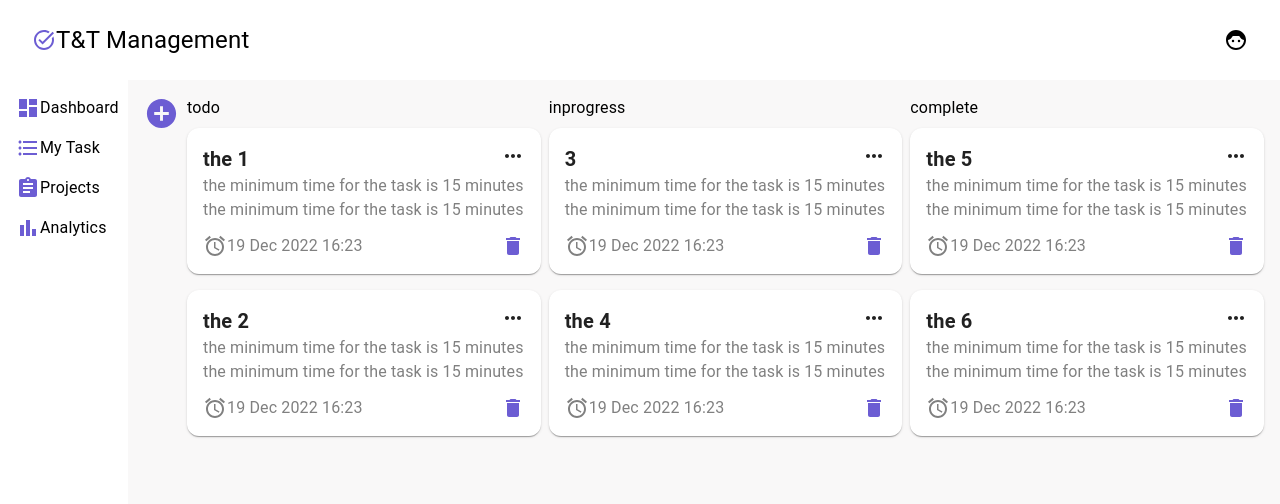
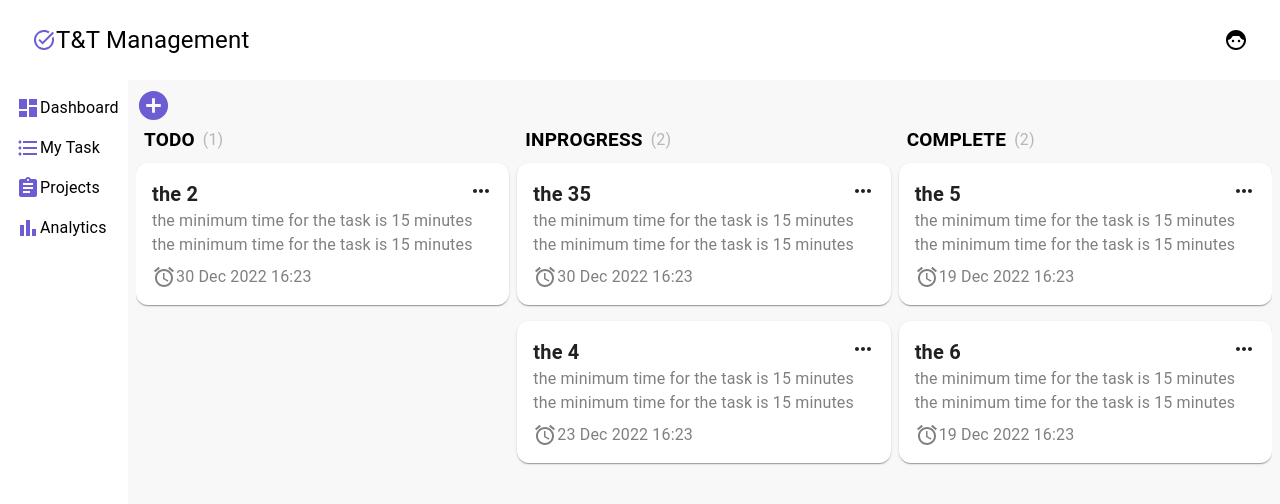
Before and after one commit to m4xx1k/ttm, a React (Create React App) app: page / in a window 1280 px wide. Shown: the top 504 px of the page. Built offline with nearby package versions, Linux system fonts and the light colour scheme; data requests are answered from the project's data file.

Commit message:
adaptive for mytasks page. popover for task. etc

```diff
--- a/db.json
+++ b/db.json
@@ -1,48 +1,52 @@
 {
   "tasks": [
     {
-      "title": "the 1",
-      "ddl": "12.19.2022 16:23",
-      "desc": "the minimum time for the task is 15 minutes the minimum time for the task is 15 minutes",
-      "hashtags": [],
-      "microtasks": [],
-      "microtask": "",
-      "status": "todo",
-      "id": 1,
-      "order": 1
+      "id": 1
     },
     {
       "title": "the 2",
-      "ddl": "12.19.2022 16:23",
+      "ddl": "12.30.2022 16:23",
       "desc": "the minimum time for the task is 15 minutes the minimum time for the task is 15 minutes",
       "hashtags": [],
       "microtasks": [],
       "microtask": "",
       "status": "todo",
       "id": 2,
-      "order": 2
+      "order": 2,
+      "newht": {
+        "text": "",
+        "color": "#00ffff"
+      }
     },
     {
-      "title": "3",
-      "ddl": "12.19.2022 16:23",
+      "title": "the 35",
+      "ddl": "12.30.2022 16:23",
       "desc": "the minimum time for the task is 15 minutes the minimum time for the task is 15 minutes",
       "hashtags": [],
       "microtasks": [],
       "microtask": "",
       "status": "inprogress",
       "id": 3,
-      "order": 3
+      "order": 3,
+      "newht": {
+        "text": "",
+        "color": "#00ffff"
+      }
     },
     {
       "title": "the 4",
-      "ddl": "12.19.2022 16:23",
+      "ddl": "12.23.2022 16:23",
       "desc": "the minimum time for the task is 15 minutes the minimum time for the task is 15 minutes",
       "hashtags": [],
       "microtasks": [],
       "microtask": "",
       "status": "inprogress",
       "id": 4,
-      "order": 4
+      "order": 4,
+      "newht": {
+        "text": "",
+        "color": "#00ffff"
+      }
     },
     {
       "title": "the 5",
--- a/src/App.js
+++ b/src/App.js
@@ -1,4 +1,4 @@
-import {Stack} from "@mui/material";
+import {Box, Stack} from "@mui/material";
 import Header from "./components/Header";
 import Flex from "./ui/Flex";
 import SideNavigation from "./components/SideNavigation";
@@ -8,16 +8,16 @@ import MyTasks from "./pages/MyTasks";
 
 function App() {
     return (
-        <div className="App">
+        <Box sx={{overflowX:"hidden"}} className="App">
             <Header/>
             <Flex minHeight="90vh">
                 <SideNavigation minW="10vw"/>
-                <Stack p={2} bgcolor="bg.main"  h="100%" width="100%" direction={{md:"row"}} justifyContent="space-evenly">
+                <Stack p={1} bgcolor="bg.main" width="100%">
                     <MyTasks/>
                 </Stack>
             </Flex>
 
-        </div>
+        </Box>
     );
 }
 
--- a/src/api/TaskApi.js
+++ b/src/api/TaskApi.js
@@ -36,7 +36,7 @@ export const taskApi = createApi({
             }),
             invalidatesTags: ["Tasks"]
         }),
-        changeStatusTask: build.mutation({
+        changeTask: build.mutation({
             query(data){
                 const {id, body} = data
                 return {
--- a/src/components/SideNavigation.jsx
+++ b/src/components/SideNavigation.jsx
@@ -8,7 +8,9 @@ import FormatListBulletedIcon from '@mui/icons-material/FormatListBulleted';
 
 const SideNavigation = ({minW}) => {
     return (
-        <Flex display={{xs:"none",md:"flex"}} id="sidenavigation" color="text.main" flexDirection="column" minWidth={minW}>
+
+            <Flex display={{xs: "none", md: "flex"}} id="sidenavigation" color="text.main" flexDirection="column"
+                  minWidth={minW}>
                 <List>
                     <ListItem>
                         <DashboardIcon color="primary"/>
--- a/src/components/Task.jsx
+++ b/src/components/Task.jsx
@@ -1,43 +1,69 @@
 import React, {useState} from 'react';
-import {Card, Popover, Typography} from "@mui/material";
+import {
+    Card,
+    Collapse,
+    Dialog,
+    Divider,
+    List,
+    ListItem,
+    Popover,
+    Typography
+} from "@mui/material";
 import MoreHorizIcon from '@mui/icons-material/MoreHoriz';
 import AlarmIcon from "@mui/icons-material/Alarm";
 import Flex from "../ui/Flex";
 import dayjs from "dayjs";
 import Hashtag from "../ui/Hashtag";
 import MicroTask from "./MicroTask";
+import ExpandLess from '@mui/icons-material/ExpandLess';
+import ExpandMore from '@mui/icons-material/ExpandMore';
+import {taskApi} from "../api/TaskApi";
+import EditIcon from '@mui/icons-material/Edit';
 import DeleteIcon from '@mui/icons-material/Delete';
-import {taskApi} from "../api/TaskApi";
+import ArchiveIcon from '@mui/icons-material/Archive';
+import MonitorHeartIcon from '@mui/icons-material/MonitorHeart';
+import TaskForm from "./TaskForm";
+
+const statuses = ["todo", "inprogress", "complete"]
 
 const Task = ({task}) => {
+    const [anchorEl, setAnchorEl] = useState(null);
+
+    const openPopover = Boolean(anchorEl);
+    const [openCollapse, setOpenCollapse] = useState(false)
     const [deleteTask] = taskApi.useDeleteTaskMutation()
     const handleDeleteTask = async (id) => await deleteTask(id)
-    const [anchorEl, setAnchorEl] = useState(null);
-    const handleClick = (event) => {
-        setAnchorEl(event.currentTarget);
-    };
-    const handleClose = () => {
-        setAnchorEl(null);
-    };
-    const open = Boolean(anchorEl);
-
-
-
+    const [changeTask] = taskApi.useChangeTaskMutation()
+    const handleChangeTask = async (body) => {
+        await changeTask({id: task.id, body})
+    }
+    const [openDialog, setOpenDialog] = useState(false)
 
     return (
-        <Card  className="task"
+        <Card className="task"
+              sx={{cursor: "initial", padding: 2, margin: "8px 0", minWidth: 200, maxWidth: 360, borderRadius: 3}}
+        >
+            <Dialog
+                open={openDialog}
+                onClose={() => setOpenDialog(prev => !prev)}
+            >
+                <TaskForm handleCloseDialog={() => setOpenDialog(false)} handleSubmit={handleChangeTask}
+                          values={{...task, newht: {text: "", color: "#00ffff"}}}/>
+            </Dialog>
 
-              sx={{cursor:"initial",padding: 2, margin: "8px 0", maxWidth: 380, borderRadius: 3}}
-        >
             <Flex justifyContent="space-between">
+
                 <Typography fontWeight="700" fontSize="20px" width="90%">
                     {task.title}
                 </Typography>
-                <MoreHorizIcon onClick={handleClick} cursor="pointer" width="10%"/>
+
+                <MoreHorizIcon onClick={(e) => setAnchorEl(e.currentTarget)} cursor="pointer" width="10%"/>
+
+
                 <Popover
-                    open={open}
+                    open={openPopover}
                     anchorEl={anchorEl}
-                    onClose={handleClose}
+                    onClose={() => setAnchorEl(null)}
                     anchorOrigin={{
                         vertical: 'bottom',
                         horizontal: 'right',
@@ -47,8 +73,49 @@ const Task = ({task}) => {
                         horizontal: 'left',
                     }}
                 >
-                    <Typography sx={{p: 2}}>The content of the Popover.</Typography>
+
+                    <List sx={{minWidth: 152}}>
+
+                        <ListItem sx={{cursor: 'pointer'}} onClick={() => setOpenDialog(true)}>
+                            <EditIcon/>
+                            <Typography>Edit</Typography>
+                        </ListItem>
+
+                        <ListItem sx={{cursor: 'pointer'}} onClick={() => setOpenCollapse(prev => !prev)}>
+                            <Flex alignItems="center" justifyContent="space-between">
+                                <MonitorHeartIcon/>
+                                <Typography>{task.status.toUpperCase()}</Typography>
+                                {openCollapse ? <ExpandLess/> : <ExpandMore/>}
+                            </Flex>
+                        </ListItem>
+
+                        <Collapse in={openCollapse} timeout="auto" unmountOnExit>
+                            <List component="div">
+                                {statuses.filter(st => st !== task.status).map(st =>
+                                    <ListItem sx={{cursor: 'pointer'}} key={st}
+                                              onClick={() => handleChangeTask({...task, status: st})}>
+                                        <Typography> - {st.toUpperCase()}</Typography>
+                                    </ListItem>
+                                )}
+                            </List>
+                        </Collapse>
+
+                        <Divider/>
+
+                        <ListItem sx={{cursor: 'pointer'}} onClick={() => handleDeleteTask(task.id)}>
+                            <DeleteIcon/>
+                            <Typography>Delete</Typography>
+                        </ListItem>
+
+                        <ListItem sx={{cursor: 'pointer'}}>
+                            <ArchiveIcon/>
+                            <Typography>Archive</Typography>
+                        </ListItem>
+
+                    </List>
+
                 </Popover>
+
             </Flex>
             <Flex flexWrap="wrap" gap={1}>
                 {
@@ -71,16 +138,11 @@ const Task = ({task}) => {
                 }
             </Flex>
 
-            <Flex justifyContent="space-between" margin="12px 0 0">
-                <Flex alignItems="center" color="grey">
-                    <AlarmIcon/>
-                    <Typography>
-                        {dayjs(task.ddl).format("DD MMM YYYY HH:mm")}
-                    </Typography>
-
-                </Flex>
-                <DeleteIcon color="primary"
-                    onClick={() => handleDeleteTask(task.id)}/>
+            <Flex alignItems="center" color="grey" marginTop={1}>
+                <AlarmIcon/>
+                <Typography>
+                    {dayjs(task.ddl).format("DD MMM YYYY HH:mm")}
+                </Typography>
             </Flex>
         </Card>
     );
--- a/src/components/NewTaskForm.jsx
+++ b/src/components/TaskForm.jsx
@@ -23,7 +23,7 @@ const initialValues = {
     newht: {text: "", color: "#00ffff"},
 }
 
-const NewTaskForm = ({w, handleSubmit}) => {
+const TaskForm = ({handleSubmit, values = initialValues,handleCloseDialog}) => {
 
     const validationSchema = yup.object().shape({
         title: yup.string().min(3, "Too short!").max(38, "Too long!").required("Required!"),
@@ -40,12 +40,17 @@ const NewTaskForm = ({w, handleSubmit}) => {
 
 
     const formik = useFormik({
-        initialValues: initialValues,
+        initialValues: values,
         validationSchema: validationSchema,
         onSubmit: (values) => {
-            handleSubmit({...values, status: "todo"})
+            const status = values.hasOwnProperty("status") ? values.status : "todo"
+            handleSubmit({...values, status: status})
             formik.resetForm()
+            if (typeof handleCloseDialog === 'function') {
+                handleCloseDialog()
+            }
         }
+
 
     })
 
@@ -87,10 +92,9 @@ const NewTaskForm = ({w, handleSubmit}) => {
     }
 
     return (
-        <Stack maxWidth={400} width={w} as="form" onSubmit={formik.handleSubmit} p={3} sx={{borderRadius: 10}} gap={2}
+        <Stack maxWidth={400} as="form" onSubmit={formik.handleSubmit} p={3} sx={{borderRadius: 10}} gap={2}
                bgcolor="#fff">
             <TextField
-
                 id="title"
                 name="title"
                 label="Title"
@@ -156,6 +160,7 @@ const NewTaskForm = ({w, handleSubmit}) => {
 
             <Stack gap="8px" direction="row" alignItems="center">
                 <TextField
+                    fullWidth
                     id="newHashtag"
                     name="newHashtag"
                     label="Add Hashtag"
@@ -167,7 +172,7 @@ const NewTaskForm = ({w, handleSubmit}) => {
                 <AddBoxIcon fontSize="large" color="primary" cursor="pointer" onClick={addHashtag}/>
 
             </Stack>
-            <HuePicker width={w} color={formik.values.newht.color}
+            <HuePicker width="100%" color={formik.values.newht.color}
 
                        onChange={(color) => formik.setFieldValue("newht", {...formik.values.newht, color: color.hex}
                        )}
@@ -197,4 +202,4 @@ const NewTaskForm = ({w, handleSubmit}) => {
     );
 };
 
-export default NewTaskForm;
+export default TaskForm;
--- a/src/index.js
+++ b/src/index.js
@@ -11,7 +11,7 @@ const theme = createTheme({
     palette:{
         primary: {main:"#6C5DD3"},
         bg: {main:"#F9F8F8", secondary:"#ffffff"},
-        text:{main:"#000000"}
+        text:{main:"#000000", secondary:"#b6b6b6"}
     }
 })
 const store = setupStore()
--- a/src/pages/MyTasks.jsx
+++ b/src/pages/MyTasks.jsx
@@ -1,6 +1,6 @@
 import React, {useEffect, useState} from 'react';
-import {Dialog, Stack, Typography} from "@mui/material";
-import NewTaskForm from "../components/NewTaskForm";
+import {Box, Dialog, Stack, Typography} from "@mui/material";
+import TaskForm from "../components/TaskForm";
 import {taskApi} from "../api/TaskApi";
 import Flex from "../ui/Flex";
 import AddCircleIcon from '@mui/icons-material/AddCircle';
@@ -15,20 +15,21 @@ const MyTasks = () => {
     const handleClose = () => setOpen(false);
 
     const [createTask] = taskApi.useCreateTaskMutation()
-    const [changeStatus] = taskApi.useChangeStatusTaskMutation()
+    const [changeTask] = taskApi.useChangeTaskMutation()
 
     const handleAddNewTask = async (task) => {
         await createTask(task)
         setOpen(false)
     }
 
+
     const [columns, setColumns] = useState([])
 
-    const {data: completeTasks, isLoading: isLoadingCompleteTasks} = taskApi.useFetchTasksByStatusQuery("complete")
-    const {data: todoTasks, isLoading: isLoadingToDoTasks} = taskApi.useFetchTasksByStatusQuery("todo")
+    const {data: completeTasks, isSuccess: isSuccessCompleteTasks} = taskApi.useFetchTasksByStatusQuery("complete")
+    const {data: todoTasks, isSuccess: isSuccessToDoTasks} = taskApi.useFetchTasksByStatusQuery("todo")
     const {
         data: inprogressTasks,
-        isLoading: isLoadingInprogressTasks
+        isSuccess: isSuccessInprogressTasks
     } = taskApi.useFetchTasksByStatusQuery("inprogress")
 
     useEffect(() => {
@@ -37,7 +38,7 @@ const MyTasks = () => {
             {status: "inprogress", tasks: inprogressTasks},
             {status: "complete", tasks: completeTasks}
         ])
-    }, [isLoadingInprogressTasks, isLoadingToDoTasks, isLoadingCompleteTasks, todoTasks, inprogressTasks, completeTasks])
+    }, [isSuccessInprogressTasks, isSuccessToDoTasks, isSuccessCompleteTasks, todoTasks, inprogressTasks, completeTasks])
 
     const getTaskById = (id, status) => {
         let res
@@ -57,27 +58,27 @@ const MyTasks = () => {
         const taskId = res.source.index
         const task = getTaskById(taskId, res.source.droppableId)
         if (!!res.destination)
-            await changeStatus({
+            await changeTask({
                 id: taskId,
                 body: {...task, status: res.destination.droppableId}
             })
     }
 
 
+    return (
+        <Box>
 
-    return (
-        <>
-
-            <AddCircleIcon sx={{marginRight:1}} cursor="pointer" color="primary" fontSize="large" onClick={handleClickOpen}/>
+            <AddCircleIcon sx={{marginRight: 1}} cursor="pointer" color="primary" fontSize="large"
+                           onClick={handleClickOpen}/>
             <Dialog
                 open={open}
                 onClose={handleClose}
             >
-                <NewTaskForm handleSubmit={handleAddNewTask}/>
+                <TaskForm handleSubmit={handleAddNewTask}/>
             </Dialog>
 
             <DragDropContext onDragEnd={onDragEnd}>
-                <Flex gap={1}>
+                <Flex justifyContent="space-between" gap={1} sx={{minHeight:"80vh",maxWidth: "100vw", overflowX: "scroll"}}>
                     {columns.map((column) => {
                         return (
                             <Droppable key={column.status} droppableId={column.status}>
@@ -87,7 +88,13 @@ const MyTasks = () => {
                                         ref={provided.innerRef}
                                         {...provided.droppableProps}
                                     >
-                                        <Typography>{column.status}</Typography>
+                                        <Flex alignItems="center">
+                                            <Typography marginX={1} fontSize={19}
+                                                        fontWeight="700">{column.status.toUpperCase()}</Typography>
+                                            <Typography
+                                                color="text.secondary">{`(${column.tasks?.length})`}</Typography>
+                                        </Flex>
+
                                         {column.tasks?.map((task) => (
                                             <Draggable
                                                 key={task.id}
@@ -114,7 +121,7 @@ const MyTasks = () => {
                     })}
                 </Flex>
             </DragDropContext>
-        </>
+        </Box>
     );
 };
 
```
Also changed, not shown: src/store/reducers/TasksSlice.js (deleted). Lines whose indentation alone changed are shown as unchanged.
